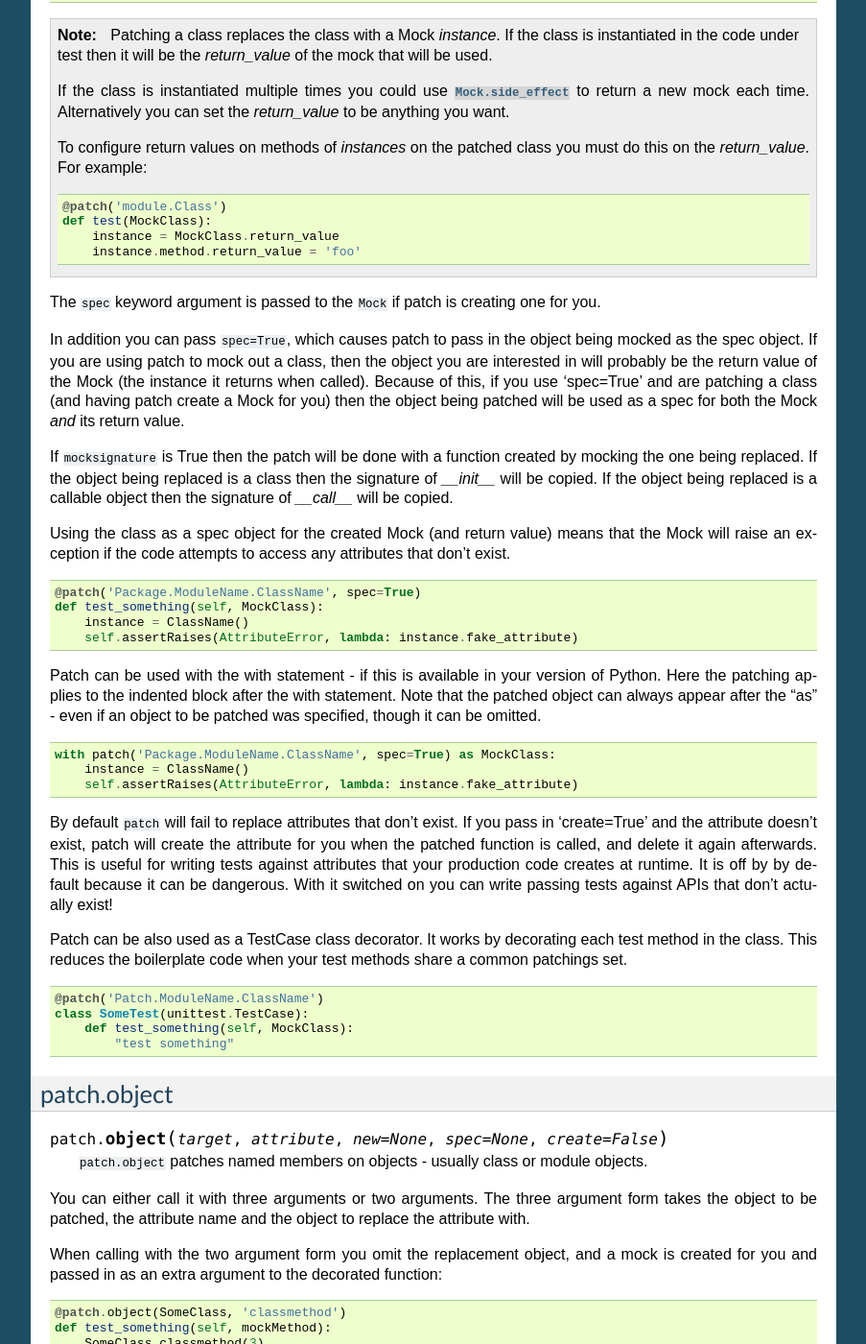
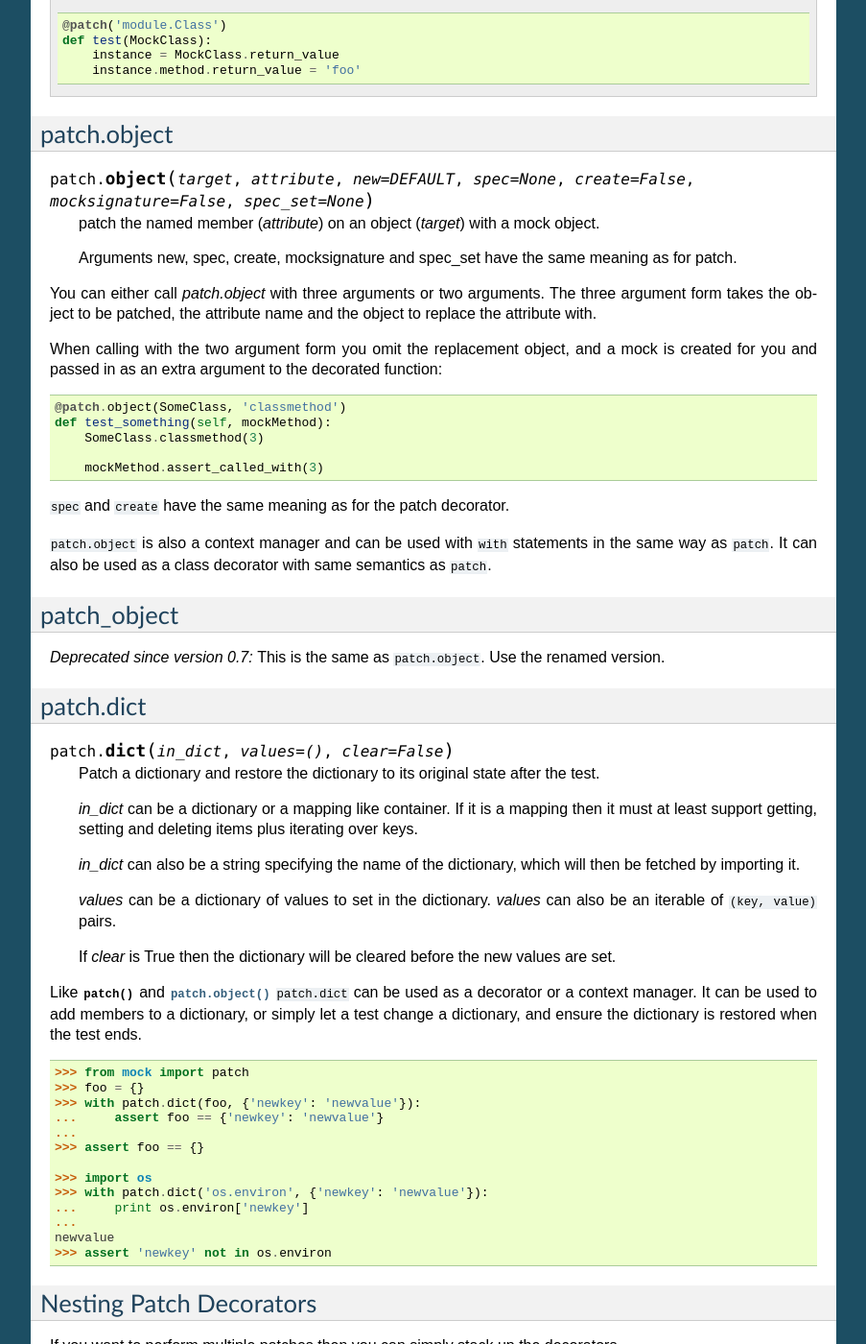
Before and after one commit to eaudeweb/mock, a Sphinx documentation site: the page built from docs/patch.txt, in a window 1280 px wide and 1400 px high, scrolled down 501 px. Shown: the whole window at 96% size, without its empty margins (198-1101 px from the left). Built offline with Sphinx 7.4.7, drawn with Linux system fonts in a browser that asks for light colours; pages that are not in the unit, such as notebooks, are missing from menus; some of the changed text lies outside the part shown.

Commit message:
Docstring and documentation updates

```diff
--- a/docs/patch.txt
+++ b/docs/patch.txt
@@ -15,23 +15,7 @@
 patch
 =====
 
-.. function:: patch(target, new=None, spec=None, create=False, mocksignature=False)
-
-``patch`` acts as a function decorator or a context manager. Inside the body
-of the function or with statement, the ``target`` (specified in the form
-'PackageName.ModuleName.ClassName') is patched with a ``new`` object. When the
-function/with statement exits the patch is undone.
-
-The target is imported and the specified attribute patched with the new object
-- so it must be importable from the environment you are calling the decorator
-from.
-
-If ``new`` is omitted, then a new ``Mock`` is created and passed in as an
-extra argument to the decorated function::
-
-   @patch('Package.ModuleName.ClassName')
-   def test_something(self, MockClass):
-       "test something"
+.. autofunction:: patch
 
 .. note::
 
@@ -51,66 +35,20 @@
             instance = MockClass.return_value
             instance.method.return_value = 'foo'
 
-The ``spec`` keyword argument is passed to the ``Mock`` if patch is creating
-one for you.
 
-In addition you can pass ``spec=True``, which causes patch to pass in the
-object being mocked as the spec object. If you are using patch to mock out a
-class, then the object you are interested in will probably be the return value
-of the Mock (the instance it returns when called). Because of this, if you use
-'spec=True' and are patching a class (and having patch create a Mock for you)
-then the object being patched will be used as a spec for both the Mock *and*
-its return value.
-
-If ``mocksignature`` is True then the patch will be done with a function
-created by mocking the one being replaced. If the object being replaced is
-a class then the signature of `__init__` will be copied. If the object
-being replaced is a callable object then the signature of `__call__` will
-be copied.
-
-Using the class as a spec object for the created Mock (and return value) means
-that the Mock will raise an exception if the code attempts to access any
-attributes that don't exist. ::
-
-    @patch('Package.ModuleName.ClassName', spec=True)
-    def test_something(self, MockClass):
-        instance = ClassName()
-        self.assertRaises(AttributeError, lambda: instance.fake_attribute)
-
-Patch can be used with the with statement - if this is available in your
-version of Python. Here the patching applies to the indented block after the
-with statement. Note that the patched object can always appear after the "as"
-- even if an object to be patched was specified, though it can be omitted. ::
-
-    with patch('Package.ModuleName.ClassName', spec=True) as MockClass:
-        instance = ClassName()
-        self.assertRaises(AttributeError, lambda: instance.fake_attribute)
-
-
-By default ``patch`` will fail to replace attributes that don't exist. If you
-pass in 'create=True' and the attribute doesn't exist, patch will create the
-attribute for you when the patched function is called, and delete it again
-afterwards. This is useful for writing tests against attributes that your
-production code creates at runtime. It is off by by default because it can be
-dangerous. With it switched on you can write passing tests against APIs that
-don't actually exist!
-
-Patch can be also used as a TestCase class decorator. It works by decorating each test method in the class. This reduces the boilerplate code when your test methods share a common patchings set. ::
-
-  @patch('Patch.ModuleName.ClassName')
-  class SomeTest(unittest.TestCase):
-      def test_something(self, MockClass):
-          "test something"
 
 patch.object
 ============
 
-.. function:: patch.object(target, attribute, new=None, spec=None, create=False)
+.. function:: patch.object(target, attribute, new=DEFAULT, spec=None, create=False, mocksignature=False, spec_set=None)
 
-    ``patch.object`` patches named members on objects - usually class or
-    module objects.
+    patch the named member (`attribute`) on an object (`target`) with a mock
+    object.
 
-You can either call it with three arguments or two arguments. The three
+    Arguments new, spec, create, mocksignature and spec_set have the same
+    meaning as for patch.
+
+You can either call `patch.object` with three arguments or two arguments. The three
 argument form takes the object to be patched, the attribute name and the
 object to replace the attribute with.
 
@@ -198,7 +136,7 @@
 
 
 Like all context-managers patches can be nested using contextlib's nested
-function - *every* patching will appear in the tuple after "as". ::
+function; *every* patching will appear in the tuple after "as"::
 
      from contextlib import nested
      with nested(patch('Package.ModuleName.ClassName'),
```
Also changed, not shown: other parts of docs/patch.txt (+1 -1 lines), mock.py (+30 -12 lines).
